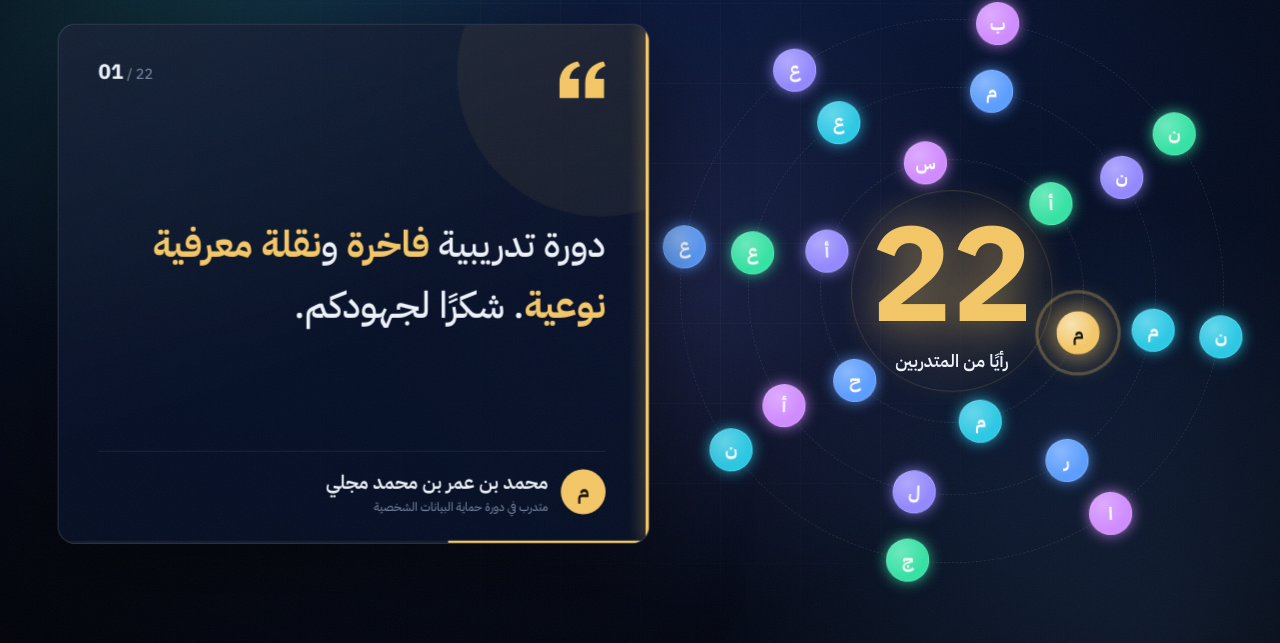
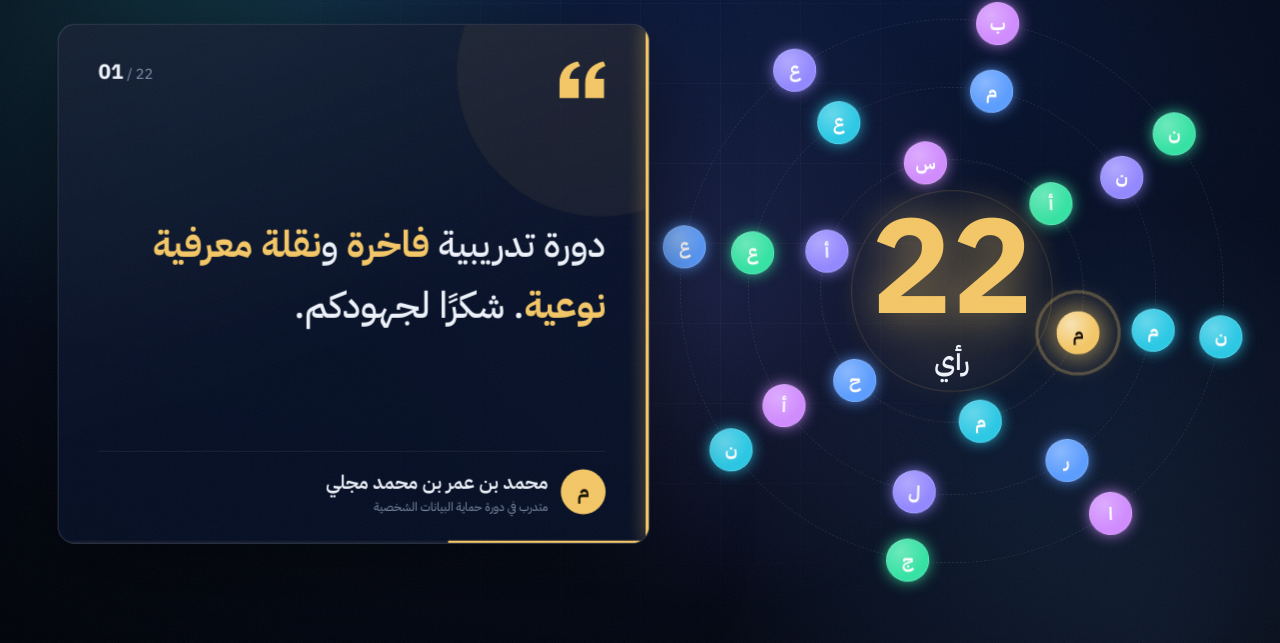
Before and after one commit to alaosi304/pdp-screen, a plain HTML site: page index.html in a window 1280 px wide. Shown: the part 157-800 px from the top of the page. Drawn offline with Linux system fonts and the light colour scheme.

Commit message:
Hero label: رأي
Co-Authored-By: Claude Opus 5.5 <noreply@anthropic.com>
Claude-Session: https://claude.ai/code/session_01C51wfmxBynApw7c99hpQW2

```diff
--- a/index.html
+++ b/index.html
@@ -2,7 +2,7 @@
 <html lang="ar" dir="rtl" data-theme="dark">
 <head>
 <meta charset="utf-8">
-<meta name="slide-version" content="2026-11-15-1">
+<meta name="slide-version" content="2026-11-15-2">
 <meta name="viewport" content="width=device-width, initial-scale=1, viewport-fit=cover">
 <title>آراء المتدربين — دورة حماية البيانات الشخصية</title>
 <style>
@@ -81,7 +81,7 @@ body.idle{cursor:none}
 .core{position:absolute;left:50%;top:50%;width:300px;height:300px;margin:-150px;border-radius:50%;display:flex;flex-direction:column;align-items:center;justify-content:center;text-align:center;
   background:radial-gradient(circle,rgba(244,199,102,.16) 0%,rgba(244,199,102,.04) 55%,rgba(0,0,0,0) 70%)}
 .core .n{font-size:168px;font-weight:700;line-height:1;direction:ltr;font-variant-numeric:tabular-nums;color:var(--gold);text-shadow:0 0 50px rgba(244,199,102,.45)}
-.core .l{font-size:22px;font-weight:600;color:var(--ink);margin-top:6px}
+.core .l{font-size:34px;font-weight:600;color:var(--ink);margin-top:6px}
 .pulse{position:absolute;left:50%;top:50%;width:220px;height:220px;margin:-110px;border-radius:50%;border:1px solid rgba(244,199,102,.45);opacity:0;-webkit-animation:pl 4s ease-out infinite;animation:pl 4s ease-out infinite}
 .pulse.b{-webkit-animation-delay:2s;animation-delay:2s}
 @-webkit-keyframes pl{0%{-webkit-transform:scale(.9);opacity:.7}100%{-webkit-transform:scale(1.55);opacity:0}}
@@ -140,7 +140,7 @@ body.idle .hint{opacity:0}
     </header>
     <div class="orb" id="orb">
       <div class="pulse"></div><div class="pulse b"></div>
-      <div class="core"><div class="n" id="num">0</div><div class="l">رأيًا من المتدربين</div></div>
+      <div class="core"><div class="n" id="num">0</div><div class="l">رأي</div></div>
     </div>
     <svg id="beam" viewBox="0 0 1600 900"></svg>
     <div class="card" id="card">
```
